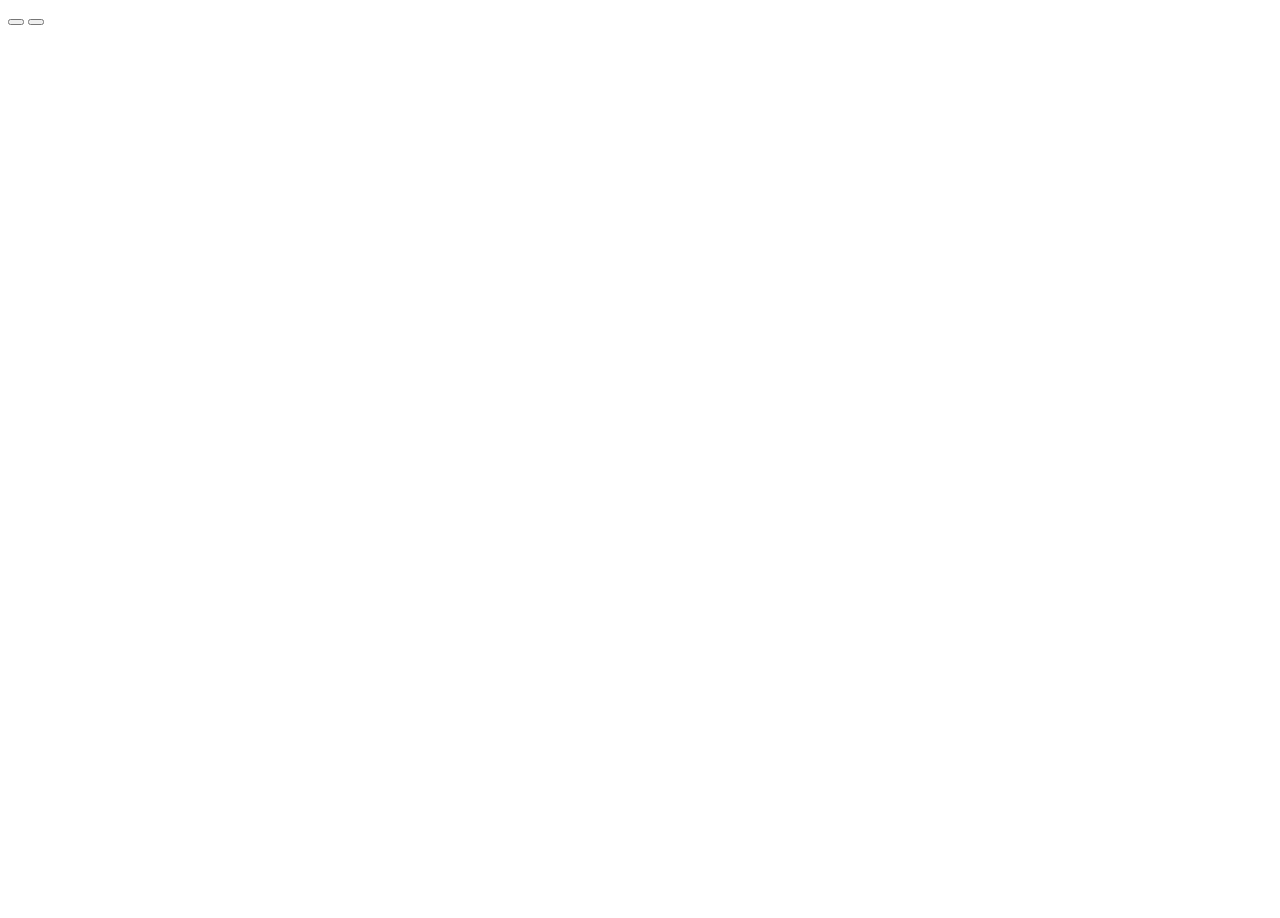
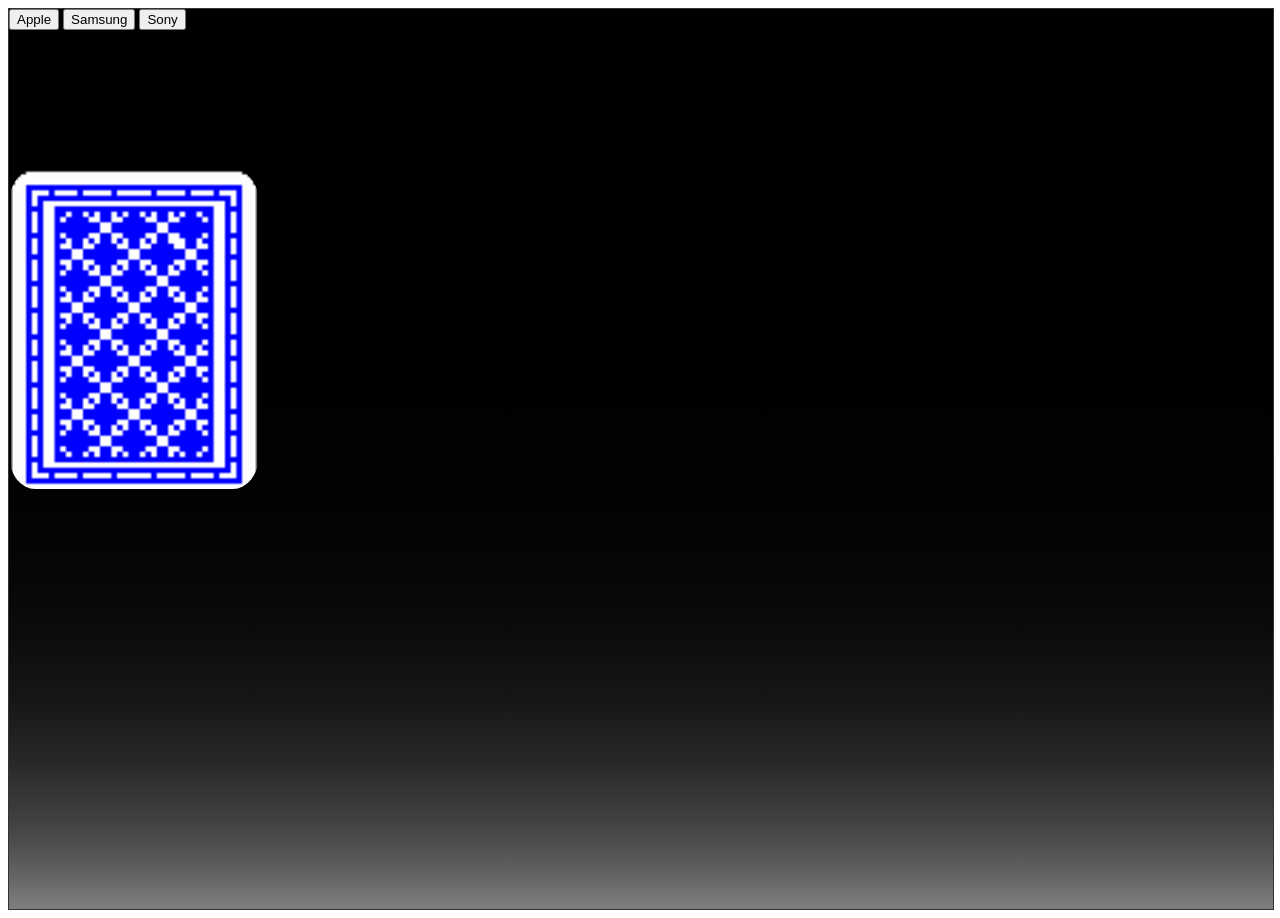
Before and after one commit to JoaoAssuncao111/guess-the-card, a plain HTML site: page index.html in a window 1280 px wide. Before the commit the page ends 800 px from the top, so only its background shows below. Drawn offline with Linux system fonts and the light colour scheme.

Commit message:
Created divs in preparation for card flip

```diff
--- a/index.html
+++ b/index.html
@@ -14,9 +14,15 @@
     <div class="game-screen">
 
         <div class="deck"></div>
-        <div class ="main-card"></div>
-        <button class="choice1"></button>
-        <button class ="choice2"></button>
+        <div class = "card">
+            <div class="back-card"></div>
+            <div class="front-card"></div>
+        </div>
+        <div class="btn-group">
+            <button>Apple</button>
+            <button>Samsung</button>
+            <button>Sony</button>
+          </div>
         <div class="history"></div>
     </div>
 </body>
--- a/script.js
+++ b/script.js
@@ -25,6 +25,9 @@ function shuffle(deck){
 }
 
 function pickACard(deck){
+    //TODO add previous mainCard to history
+    mainCard = deck.pop
+    //TODO set main card image to actual card
 
 }
 
@@ -40,3 +43,6 @@ function isRed(card){
 function isHeart(card){
     const suit = card.split(" ")[1]
 }
+
+function numberGuess(){}
+function figureGuess(){}
--- a/styles.css
+++ b/styles.css
@@ -1,2 +1,46 @@
 /* https://yaomon.itch.io/playing-cards card face artist
 https://cazwolf.itch.io/pixel-fantasy-cards card back artist */
+
+.game-screen{
+    width: 100%;
+    height: 900px;
+    border: 1px solid #333;
+    margin: 0 auto;
+    position: relative;
+    /*Objects disappear when they leave gamescreen*/
+    overflow: hidden;
+    background: linear-gradient(#000000,90%,#808080)
+
+}
+
+.card{
+    content: url(./resources/card-back.png);
+    position: absolute;
+    width: 250px;
+    height: 320px;
+    transform: translateY(50%);
+    /*Rounded corner card*/
+    border-radius: 10.5%;
+    transform-style: preserve-3d;
+    transition: all 0.5s ease ;
+}
+
+.back-card{
+    position: absolute;
+    width: 100%;
+    height: 100%;
+    backface-visibility: hidden;
+
+}
+
+.front-card{
+    position: absolute;
+    width: 100%;
+    height: 100%;
+    backface-visibility: hidden;
+
+}
+
+.deck{
+
+}
```
Also changed, not shown: resources/card-back.png (added), resources/deck.png (added).
